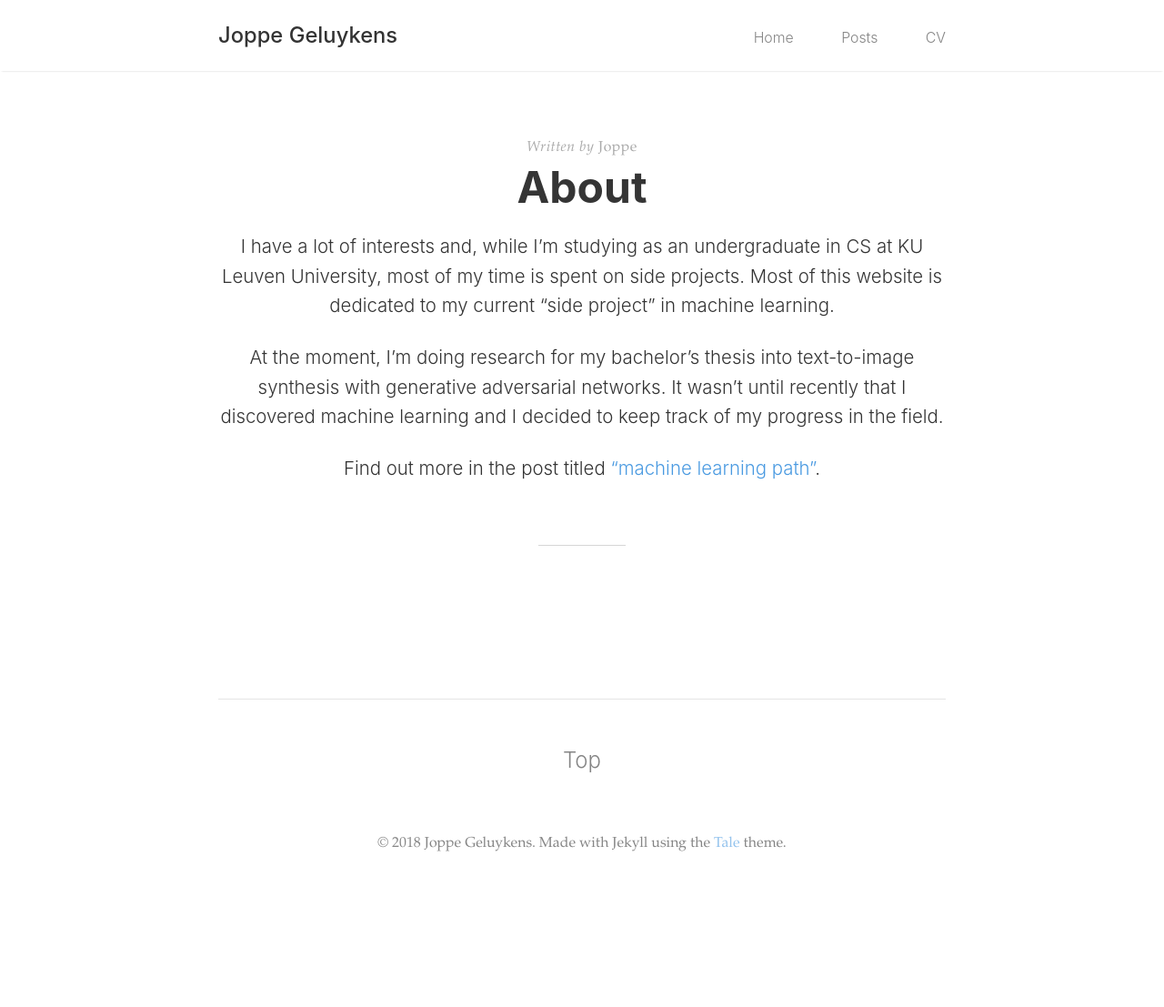
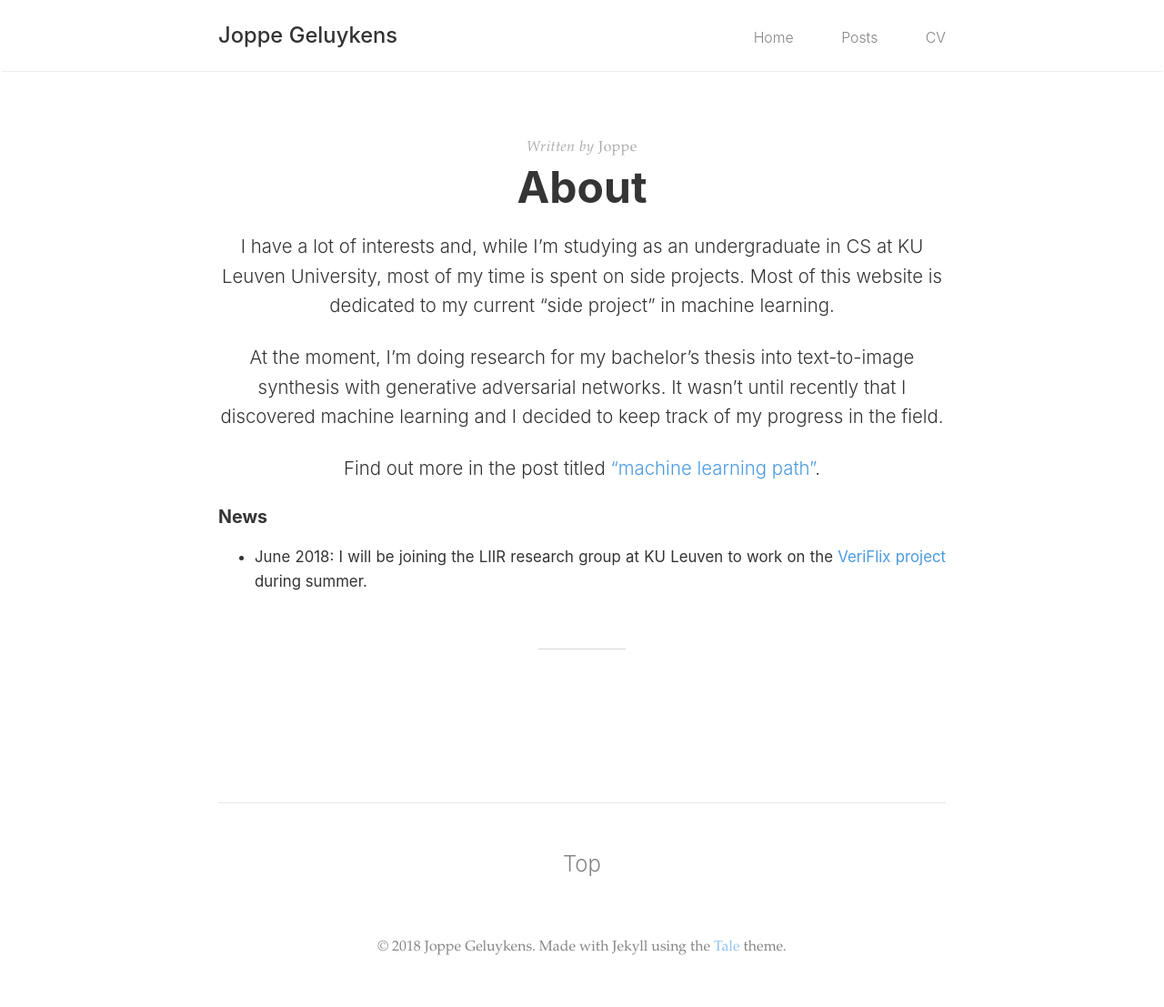
Before and after one commit to jppgks/blog, a Jekyll site: the page built from index.md, in a window 1280 px wide. Shown: the whole page at 91% size. Built offline with Jekyll 4.4.1, drawn with Linux system fonts in a browser that asks for light colours; before the commit the page ends 993 px from its top, so only the background shows below that.

Commit message:
add summer 2018 internship

```diff
--- a/index.md
+++ b/index.md
@@ -16,6 +16,11 @@ It wasn’t until recently that I discovered machine learning and I decided to k
 <p>
 Find out more in the post titled <a href="/machine-learning-path">“machine learning path”</a>.
 </p>
+
+<h3>News</h3>
+<ul>
+  <li>June 2018: I will be joining the LIIR research group at KU Leuven to work on the <a href="https://newsinitiative.withgoogle.com/dnifund/dni-projects/veriflix-intelligently-managing-user-generated-content-round-4/">VeriFlix project</a> during summer.</li>
+</ul>
 </div>
 
 <br/>
```
